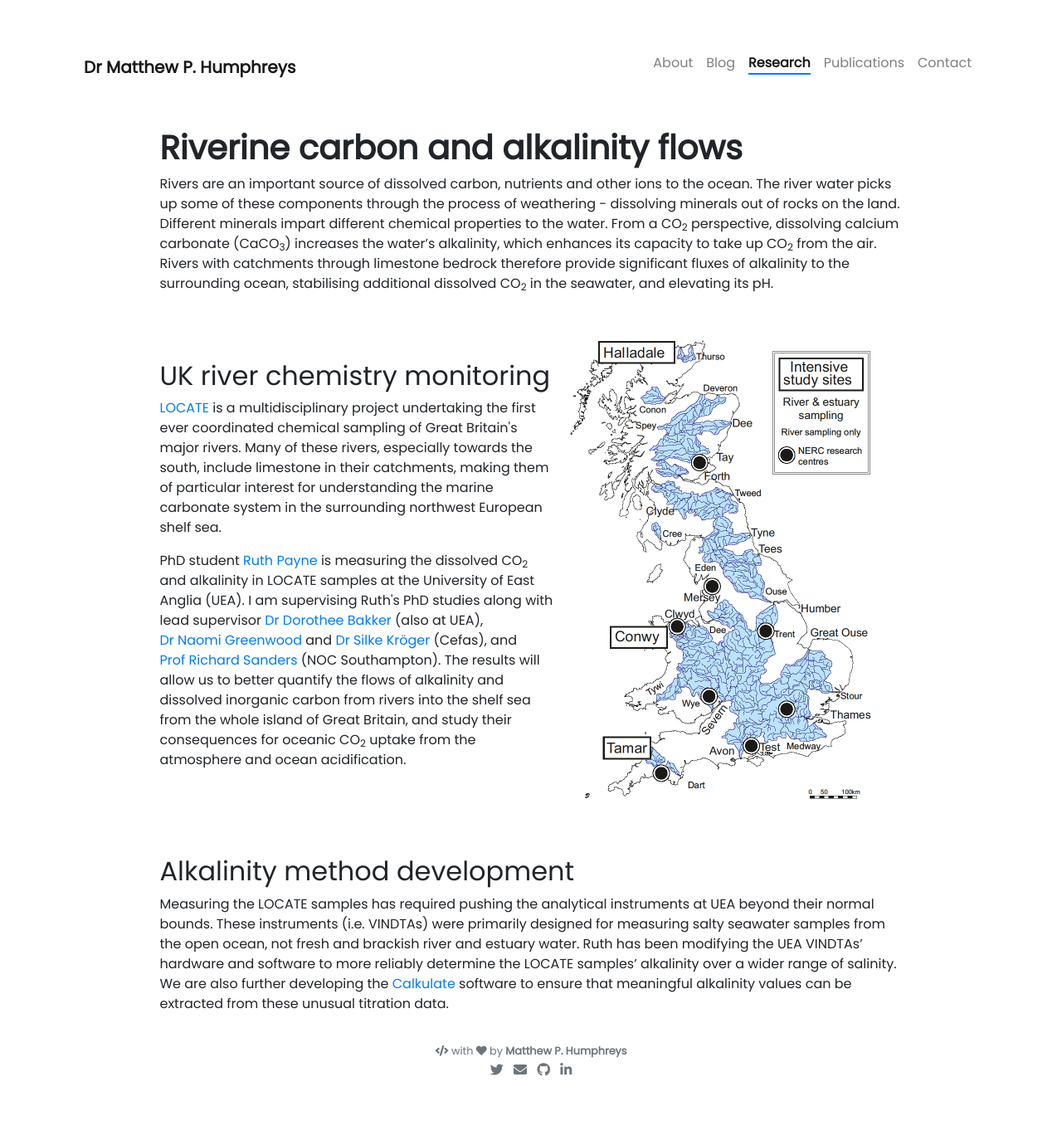
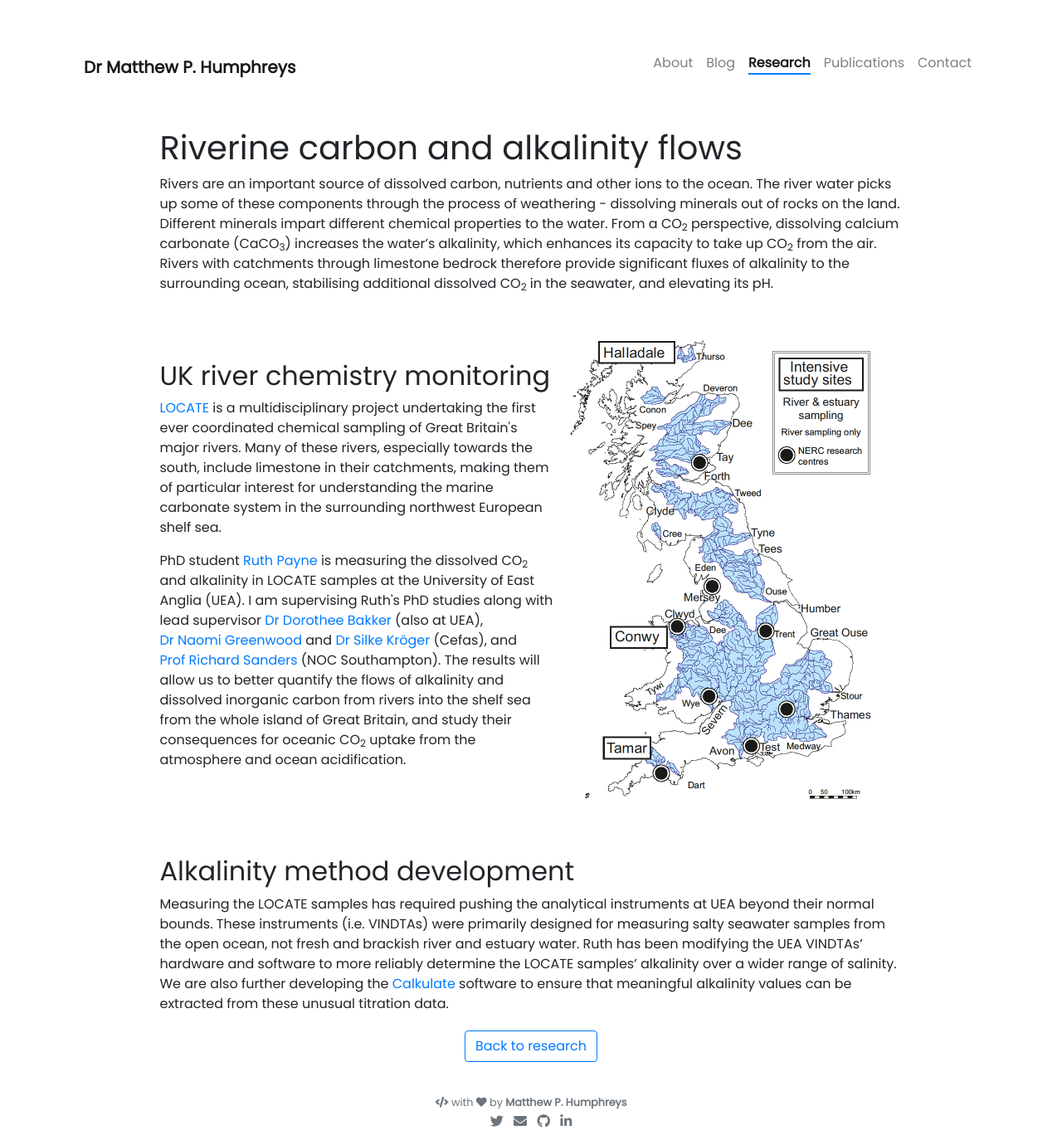
Before and after one commit to mvdh7/mvdh7.github.io, a Jekyll site: the page built from _projects/350-locate.md, in a window 1280 px wide. Shown: the whole page at 83% size. Built offline with Jekyll 4.4.1, drawn with Linux system fonts in a browser that asks for light colours; nearby versions of some CDN libraries; comment, search, counter and statistics services are not loaded; before the commit the page ends 1318 px from its top, so only the background shows below that.

Commit message:
Add back button

```diff
--- a/_projects/350-locate.md
+++ b/_projects/350-locate.md
@@ -8,7 +8,7 @@ permalink: /research/rivercarbon/
 
 <!-- https://raw.githubusercontent.com/mvdh7/mvdh7.github.io/master/images/locate.png -->
 
-# **Riverine carbon and alkalinity flows**
+# Riverine carbon and alkalinity flows
 
 Rivers are an important source of dissolved carbon, nutrients and other ions to the ocean. The river water picks up some of these components through the process of weathering - dissolving minerals out of rocks on the land. Different minerals impart different chemical properties to the water. From a CO<sub>2</sub> perspective, dissolving calcium carbonate (CaCO<sub>3</sub>) increases the water's alkalinity, which enhances its capacity to take up CO<sub>2</sub> from the air. Rivers with catchments through limestone bedrock therefore provide significant fluxes of alkalinity to the surrounding ocean, stabilising additional dissolved CO<sub>2</sub> in the seawater, and elevating its pH.
 
@@ -30,3 +30,7 @@ Rivers are an important source of dissolved carbon, nutrients and other ions to
 ## Alkalinity method development
 
 Measuring the LOCATE samples has required pushing the analytical instruments at UEA beyond their normal bounds. These instruments (i.e. VINDTAs) were primarily designed for measuring salty seawater samples from the open ocean, not fresh and brackish river and estuary water. Ruth has been modifying the UEA VINDTAs' hardware and software to more reliably determine the LOCATE samples' alkalinity over a wider range of salinity. We are also further developing the [Calkulate](calkulate) software to ensure that meaningful alkalinity values can be extracted from these unusual titration data.
+
+<p class="text-center">
+{% include button.html link="/research" text="Back to research" %}
+</p>
```
